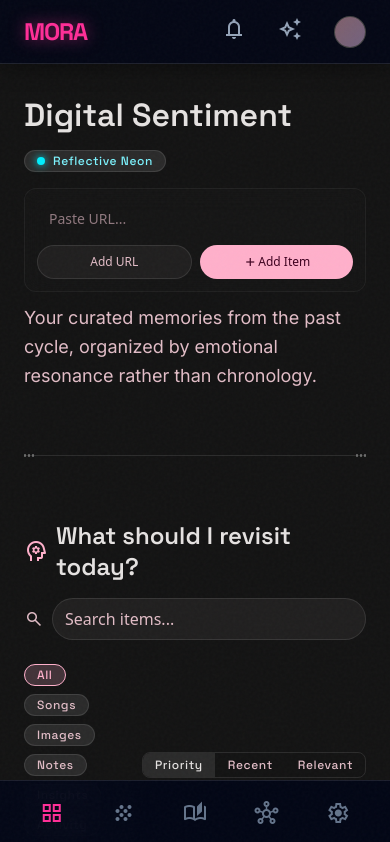
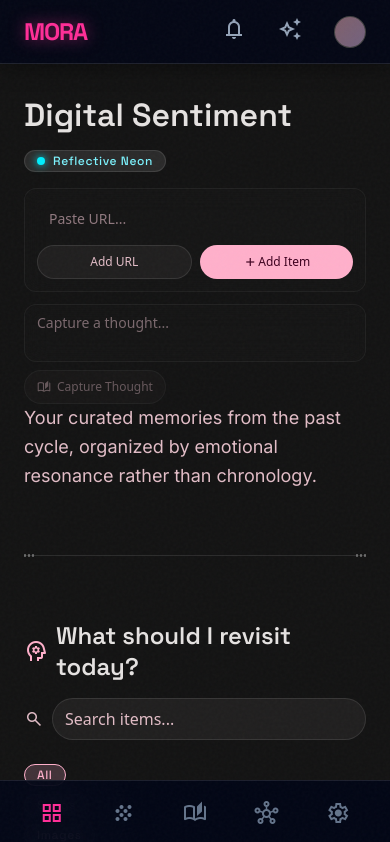
Before and after one commit to srivastavamukul/mora, a React (Vite) app in the folder app/: page /moodboard in a window 390 px wide. Shown: the top 842 px of the page. Built offline with nearby package versions, Linux system fonts and the light colour scheme.

Commit message:
feat: add journal support to Moodboard and mapItemToUI for enhanced user experience

```diff
--- a/app/src/pages/Moodboard.jsx
+++ b/app/src/pages/Moodboard.jsx
@@ -12,6 +12,7 @@ import { deduplicateCapture } from '../utils/deduplicateCapture'
 import { logEvent } from '../utils/eventLogger'
 import { semanticSearch } from '../utils/scoreSearchMatch'
 import { generateItemSummary } from '../utils/generateItemSummary'
+import { createJournalEntry } from '../utils/createJournalEntry'
 
 function safeItem(item) {
   return {
@@ -56,6 +57,18 @@ function detectDominantTag(items) {
   if (!entries.length) return null
   const [topTag, topCount] = entries[0]
   return (topCount >= 3 && topCount / items.length >= 0.3) ? topTag : null
+}
+
+function relativeTime(ts) {
+  const diff = Date.now() - ts
+  const mins = Math.floor(diff / 60000)
+  if (mins < 1) return 'just now'
+  if (mins < 60) return `${mins}m ago`
+  const hrs = Math.floor(diff / 3600000)
+  if (hrs < 24) return `${hrs}h ago`
+  const days = Math.floor(diff / 86400000)
+  if (days === 1) return 'yesterday'
+  return `${days}d ago`
 }
 
 function SongTile({ item }) {
@@ -141,12 +154,28 @@ function ActivityTile({ item }) {
   )
 }
 
+function JournalTile({ item }) {
+  return (
+    <div className="p-5 h-full flex flex-col">
+      <span className="material-symbols-outlined text-tertiary text-xl mb-3">auto_stories</span>
+      <p className="font-body-md text-body-md text-on-surface opacity-80 flex-1 line-clamp-3">
+        {item.body || item.title}
+      </p>
+      <div className="mt-4 flex items-center justify-between text-on-surface-variant font-label-sm text-label-sm">
+        <span className="opacity-60 truncate max-w-[80%]">{item.title}</span>
+        <span className="material-symbols-outlined text-[16px]">auto_stories</span>
+      </div>
+    </div>
+  )
+}
+
 const TILE_BG = {
   song: 'bg-surface-container/80 backdrop-blur-md neon-underglow-primary overflow-hidden',
   insight: 'bg-surface-container-high/60 backdrop-blur-sm neon-underglow-secondary',
   image: 'bg-surface-container/80 backdrop-blur-md overflow-hidden',
   note: 'bg-surface-container-low/90 backdrop-blur-md',
   activity: 'bg-surface-container/50 backdrop-blur-lg',
+  journal: 'bg-surface-container-low/90 backdrop-blur-md',
 }
 
 function renderTileContent(item) {
@@ -171,6 +200,7 @@ function renderTileContent(item) {
         )
       }
       return <ImageTile item={item} />
+    case 'journal':   return <JournalTile item={item} />
     case 'note':     return <NoteTile item={item} />
     case 'activity': return <ActivityTile item={item} />
     case 'video':
@@ -272,8 +302,9 @@ export default function Moodboard() {
   const [searchQuery, setSearchQuery] = useState('')
   const [sortMode, setSortMode] = useState('default')
   const [urlInput, setUrlInput] = useState('')
+  const [journalInput, setJournalInput] = useState('')
   const navigate = useNavigate()
-  const { items, setItems, flags, setSelectedItemId, interestClusters, resurfacedItems, memoryInsights, upcomingMemoryEvents } = useApp()
+  const { items, setItems, flags, setSelectedItemId, interestClusters, resurfacedItems, memoryInsights, upcomingMemoryEvents, recentReflections } = useApp()
 
   const handleUrlAdd = () => {
     const raw = urlInput.trim()
@@ -284,6 +315,14 @@ export default function Moodboard() {
     setItems(prev => [captured, ...prev])
     logEvent(captured.id, 'save')
     setUrlInput('')
+  }
+
+  const handleJournalAdd = () => {
+    const text = journalInput.trim()
+    if (!text) return
+    const entry = createJournalEntry(text)
+    setItems(prev => [entry, ...prev])
+    setJournalInput('')
   }
 
   const typeFiltered = items.filter(item =>
@@ -411,12 +450,82 @@ export default function Moodboard() {
             </div>
           </div>
         </div>
+        {/* Journal Quick-Capture */}
+        <div className="mt-3 flex flex-col sm:flex-row gap-2 items-start sm:items-end">
+          <textarea
+            rows={2}
+            placeholder="Capture a thought..."
+            value={journalInput}
+            onChange={e => setJournalInput(e.target.value)}
+            onKeyDown={e => e.key === 'Enter' && !e.shiftKey && (e.preventDefault(), handleJournalAdd())}
+            className="
+              w-full sm:flex-1
+              px-3 py-2
+              bg-surface-container/20 backdrop-blur-md
+              border border-white/5
+              rounded-xl
+              text-on-surface text-sm
+              placeholder-on-surface-variant/50
+              focus:outline-none focus:border-white/20
+              resize-none
+            "
+          />
+          <button
+            onClick={handleJournalAdd}
+            disabled={!journalInput.trim()}
+            className="
+              flex items-center gap-1.5
+              px-3 py-2
+              rounded-full text-xs whitespace-nowrap
+              bg-surface-container border border-white/10
+              text-on-surface-variant
+              hover:bg-surface-container-high hover:text-on-surface
+              disabled:opacity-40 disabled:cursor-not-allowed
+              transition-all
+            "
+          >
+            <span className="material-symbols-outlined text-[14px]">auto_stories</span>
+            Capture Thought
+          </button>
+        </div>
         <p className="font-body-lg text-body-lg text-on-surface-variant max-w-2xl">
           Your curated memories from the past cycle, organized by emotional resonance rather than chronology.
         </p>
       </section>
 
       <div className="pixel-divider mb-xl w-full" />
+
+      {/* Reflections */}
+      {recentReflections.length > 0 && (
+        <section className="mb-xl">
+          <div className="flex items-center gap-2 mb-md">
+            <span className="material-symbols-outlined text-tertiary text-[20px]">auto_stories</span>
+            <h2 className="font-title-sm text-title-sm text-on-surface-variant uppercase tracking-widest">Reflections</h2>
+          </div>
+          <div className="flex flex-col gap-2">
+            {recentReflections.slice(0, 5).map(item => (
+              <article
+                key={item.id}
+                onClick={() => handleSelect(item.id)}
+                className="flex items-center gap-3 px-4 py-3 rounded-xl bg-surface-container/50 border border-tertiary/10 cursor-pointer hover:bg-surface-container hover:border-tertiary/30 transition-colors"
+              >
+                <span className="material-symbols-outlined text-tertiary/60 text-[20px] flex-shrink-0">auto_stories</span>
+                <div className="min-w-0 flex-1">
+                  <p className="font-body-md text-body-md text-on-surface truncate">{item.title}</p>
+                  {item.body && (
+                    <p className="font-label-sm text-label-sm text-on-surface-variant opacity-60 truncate">
+                      {item.body.slice(0, 60)}{item.body.length > 60 ? '…' : ''}
+                    </p>
+                  )}
+                </div>
+                <span className="font-label-sm text-label-sm text-on-surface-variant opacity-40 flex-shrink-0">
+                  {relativeTime(item.createdAt)}
+                </span>
+              </article>
+            ))}
+          </div>
+        </section>
+      )}
 
       {/* Top Interests */}
       {interestClusters.length > 0 && (
--- a/app/src/utils/mapItemToUI.js
+++ b/app/src/utils/mapItemToUI.js
@@ -4,6 +4,7 @@ const BADGE = {
   image: 'PINNED IMAGE',
   note: 'NOTE',
   activity: 'ACTIVITY',
+  journal: 'JOURNAL',
 }
 
 const BADGE_COLOR = {
@@ -12,6 +13,7 @@ const BADGE_COLOR = {
   image: 'text-tertiary',
   note: 'text-on-surface',
   activity: 'text-primary',
+  journal: 'text-tertiary',
 }
 
 const COL_SPAN = {
@@ -20,6 +22,7 @@ const COL_SPAN = {
   image: 'md:col-span-5',
   note: 'md:col-span-3',
   activity: 'md:col-span-4',
+  journal: 'md:col-span-4',
 }
 
 const TILT = {
```
